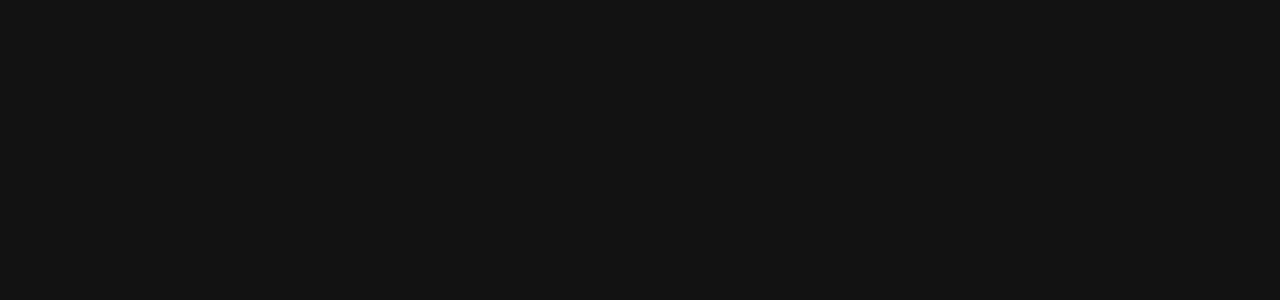
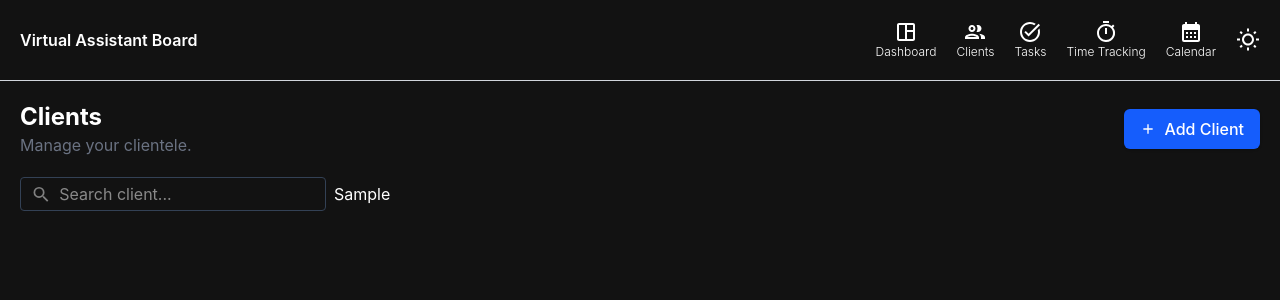
Before and after one commit to allanrodneyyy/VA-To-Do-List, a React (Vite) app: page /clients in a window 1280 px wide. Before the commit this address had no page. Shown: the top 300 px of the page. Built offline with nearby package versions, Linux system fonts and the light colour scheme.

Commit message:
Add a util for button, design clients page

```diff
--- a/src/App.css
+++ b/src/App.css
@@ -4,7 +4,7 @@
   --text: #e2e8f0;
   --panel: #191a1d;
   --border: #334155;
-  --button-bg: #1d4ed8;
+  --button-bg: #4c82f5;
   --button-text: #ffffff;
   --hover-panel: #212529;
 }
@@ -15,9 +15,9 @@
   --text: #080808;
   --panel: #f0efef;
   --border: #cbd5e1;
-  --button-bg: #2563eb;
+  --button-bg: #4c82f5;
   --button-text: #ffffff;
-  --hover-panel: #e0e0e0;
+  --hover-panel: #020202;
 }
 
 * {
--- a/src/App.jsx
+++ b/src/App.jsx
@@ -2,6 +2,7 @@
 import { useEffect, useState } from 'react'
 import { Header } from './components/Header'
 import { Dashboard } from './pages/Dashboard'
+import { Clients } from './pages/Clients'
 import './App.css'
 
 function App() {
@@ -19,6 +20,7 @@
     <>
       <Routes>
         <Route index element={<Dashboard theme={theme} setTheme={setTheme} />} />
+        <Route path="clients" element={<Clients theme={theme} setTheme={setTheme} />} />
       </Routes>
 
     </>
--- a/src/components/DashboardBoxes.jsx
+++ b/src/components/DashboardBoxes.jsx
@@ -1,6 +1,7 @@
 import {
   MdOutlineTimer,
-  MdOutlinePriorityHigh
+  MdOutlinePriorityHigh,
+  MdOutlinePendingActions
 } from "react-icons/md";
 
 export function DashboardBoxes() {
@@ -31,7 +32,7 @@
       <div className='flex flex-col bg-(--panel) p-5 gap-3 rounded-2xl hover:bg-(--hover-panel) cursor-pointer'>
         <div className='flex justify-between font-semibold text-sm'>
           <p>Pending Review</p>
-          <p>X</p>
+          <MdOutlinePendingActions color='#6a7282' />
         </div>
         <div className='flex flex-col'>
           <p className='text-2xl font-extrabold '>0</p>
--- a/src/components/Header.jsx
+++ b/src/components/Header.jsx
@@ -25,6 +25,7 @@
     {
       name: "Clients",
       icon: <MdOutlinePeople size={24} />,
+      link: "clients",
     },
     {
       name: "Tasks",
--- /dev/null
+++ b/src/pages/Clients.jsx
@@ -0,0 +1,43 @@
+
+import { Header } from "../components/Header";
+import { MdOutlineAdd, MdOutlineSearch } from "react-icons/md";
+import Buttons from "../utils/Buttons";
+import '../App.css'
+
+export function Clients({ theme, setTheme }) {
+  return (
+    <>
+      <title>Clients</title>
+      <Header theme={theme} setTheme={setTheme} />
+
+      <section className='p-5 flex flex-col gap-5'>
+        <div className='flex justify-between items-center flex-wrap'>
+          <section>
+            <p className='text-2xl font-bold'>Clients</p>
+            <p className=' text-gray-500'>
+              Manage your clientele.
+            </p>
+          </section>
+
+          <Buttons variant="primary" className="flex "><MdOutlineAdd />Add Client</Buttons>
+        </div>
+
+        <section className="flex  sm:grid sm:grid-cols-2" >
+          <div className="flex flex-wrap sm:grid sm:grid-cols-2 gap-2">
+            <section className="flex items-center gap-2 p-1
+            border border-(--border) rounded
+            text-base
+             focus-within:border-blue-500">
+              <MdOutlineSearch size={23} color="gray" className="ml-1.5" />
+              <input type="text" name="" id="" placeholder="Search client..." className="w-full outline-0" />
+            </section>
+            <section className="flex">
+              <button className="">Sample</button>
+            </section>
+          </div>
+        </section>
+      </section>
+    </>
+  );
+
+}
--- /dev/null
+++ b/src/utils/Buttons.jsx
@@ -0,0 +1,22 @@
+import React from 'react';
+
+export default function Buttons({ children, variant = 'primary', onClick }) {
+  // Base classes that apply to every button variant
+  const baseStyles = "font-medium py-2 px-4 rounded-md transition duration-200 ease-in-out active:scale-95 shadow-sm";
+
+  // Design system variations
+  const variants = {
+    primary: "bg-blue-600 text-white hover:bg-blue-700 flex items-center gap-2",
+    secondary: "bg-gray-200 text-gray-800 hover:bg-gray-300 flex items-center gap-2",
+    outline: "border border-blue-600 text-blue-600 hover:bg-blue-50 flex items-center gap-2"
+  };
+
+  return (
+    <button
+      onClick={onClick}
+      className={`${baseStyles} ${variants[variant]}`}
+    >
+      {children}
+    </button>
+  );
+}
```
